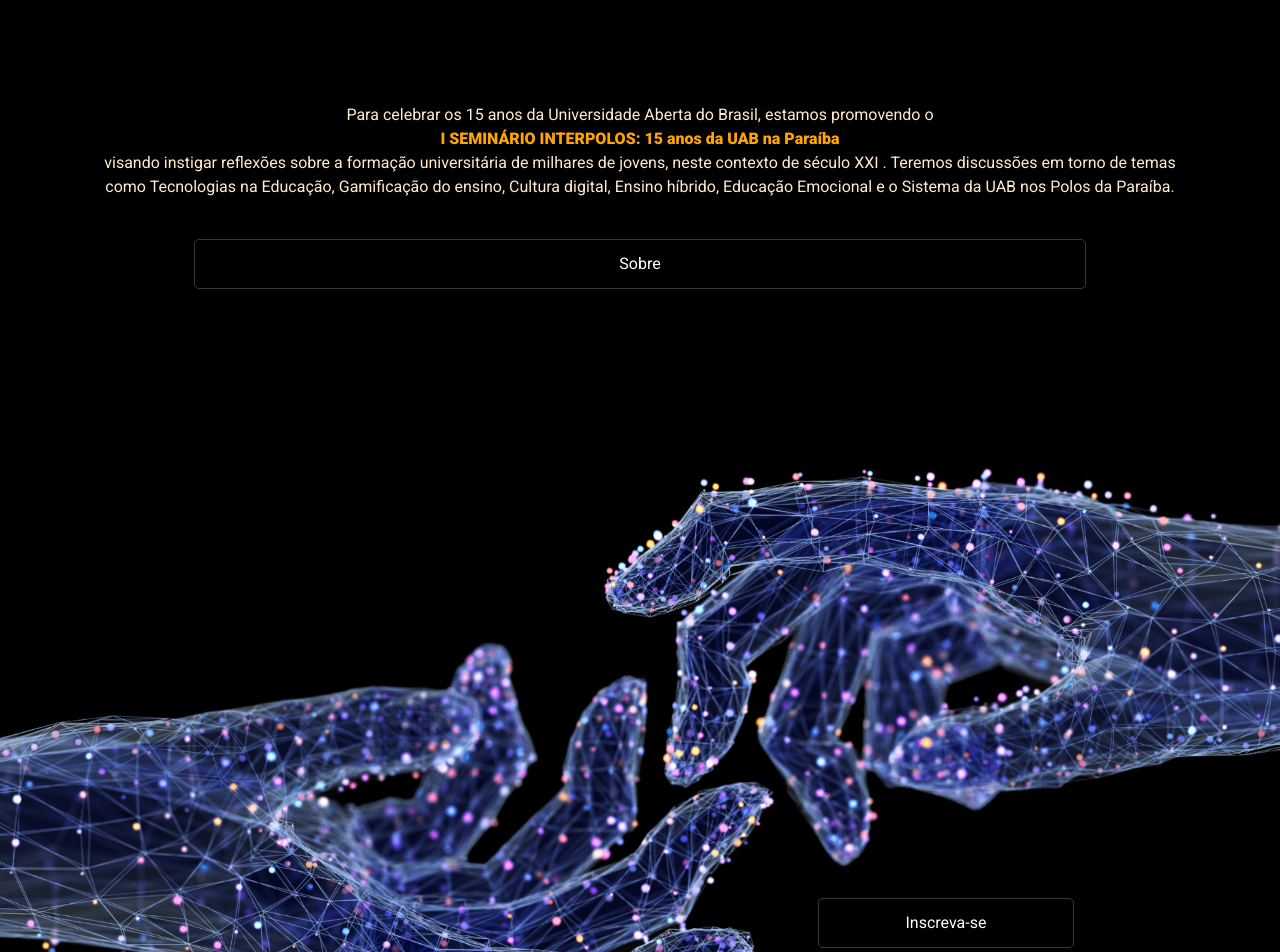
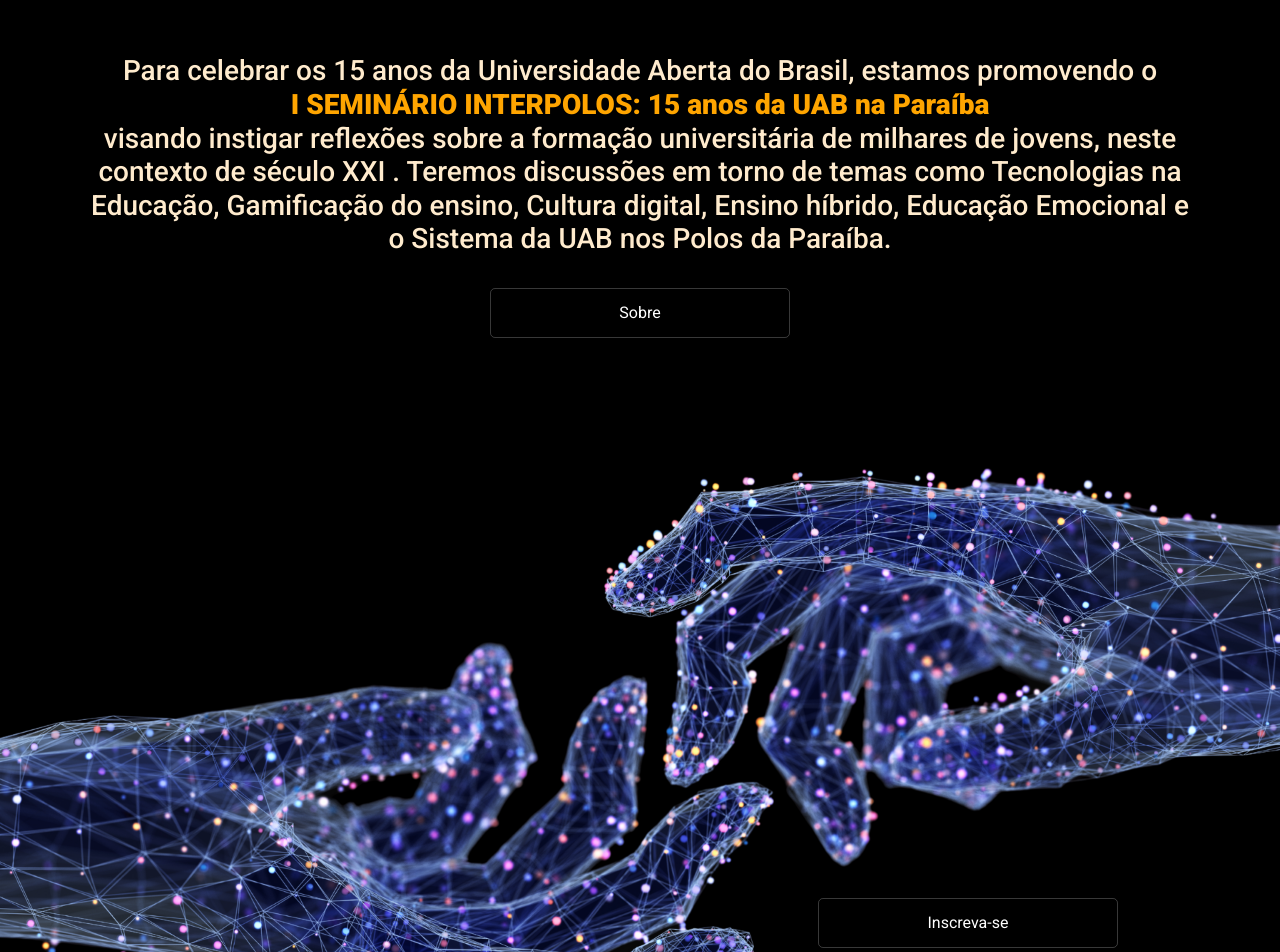
Before and after one commit to Abimaelr/uabReserva, a React (Create React App) app: page / in a window 1280 px wide. Shown: the part 1080-2032 px from the top of the page. Built offline with nearby package versions, Linux system fonts and the light colour scheme.

Commit message:
Align items

```diff
--- a/src/Components/Body.jsx
+++ b/src/Components/Body.jsx
@@ -24,7 +24,7 @@
                     <div>
                         <br/>
                         <Fade top duration={2000}>
-                            <p>Para celebrar os 15 anos da Universidade Aberta do Brasil, estamos promovendo o <br /><span>I SEMINÁRIO INTERPOLOS: 15 anos da UAB na Paraíba</span> <br />visando instigar reflexões sobre a formação universitária de milhares de jovens, neste contexto de século XXI .  Teremos discussões em torno de temas como  Tecnologias na Educação, Gamificação  do ensino,  Cultura digital,  Ensino híbrido, Educação Emocional e o Sistema da UAB  nos Polos da Paraíba.</p>
+                            <h3>Para celebrar os 15 anos da Universidade Aberta do Brasil, estamos promovendo o <br /><span>I SEMINÁRIO INTERPOLOS: 15 anos da UAB na Paraíba</span> <br />visando instigar reflexões sobre a formação universitária de milhares de jovens, neste contexto de século XXI .  Teremos discussões em torno de temas como  Tecnologias na Educação, Gamificação  do ensino,  Cultura digital,  Ensino híbrido, Educação Emocional e o Sistema da UAB  nos Polos da Paraíba.</h3>
                         </Fade>
                         <br />
                         <Fade right duration={2000}>
--- a/src/assets/css/body.css
+++ b/src/assets/css/body.css
@@ -35,7 +35,7 @@
 
 #subscribe {
     margin: 50px;
-    width: 20vw;
+    width: 300px;
     min-width: 200px;
     height: 50px;
     background-color: transparent;
@@ -168,7 +168,7 @@
 }
 
 #speakersBtn {
-    width: 80%;
+    width: 300px;
     height: 50px;
     background-color: transparent;
     border-radius: 5px;
@@ -190,7 +190,7 @@
 
 .event {
     display: flex;
-    /* flex-direction: column; */
+    flex-direction: column;
     flex-wrap: wrap;
     justify-content: center;
     align-items: center;
@@ -245,7 +245,7 @@
 }
 
 .eventBn i {
-    font-size: 8.2rem;
+    font-size: 10rem;
 }
 
 .event .Button p{
```
